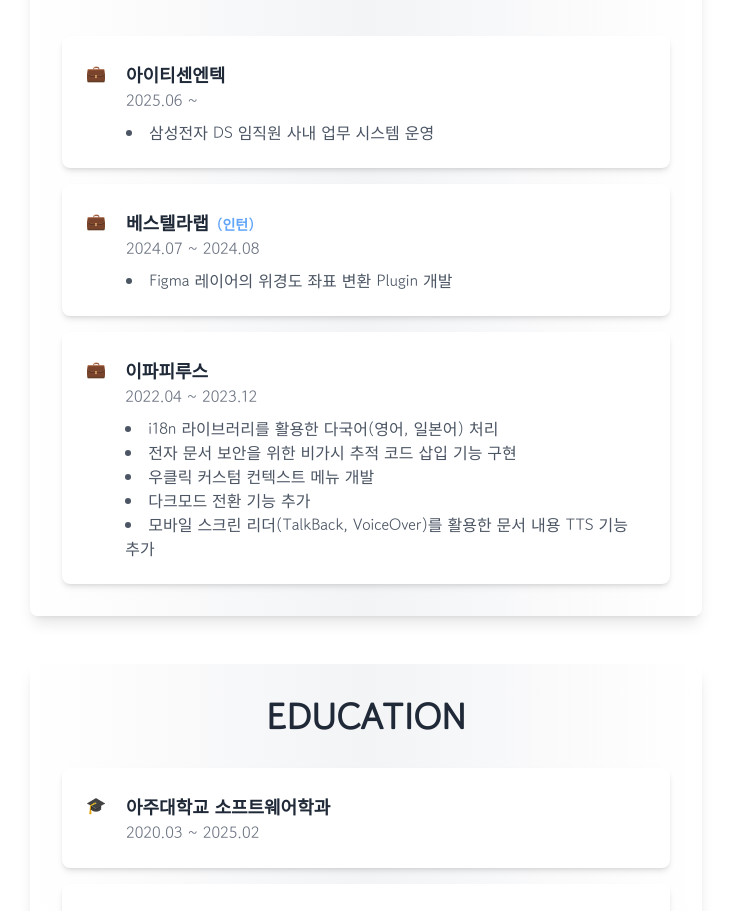
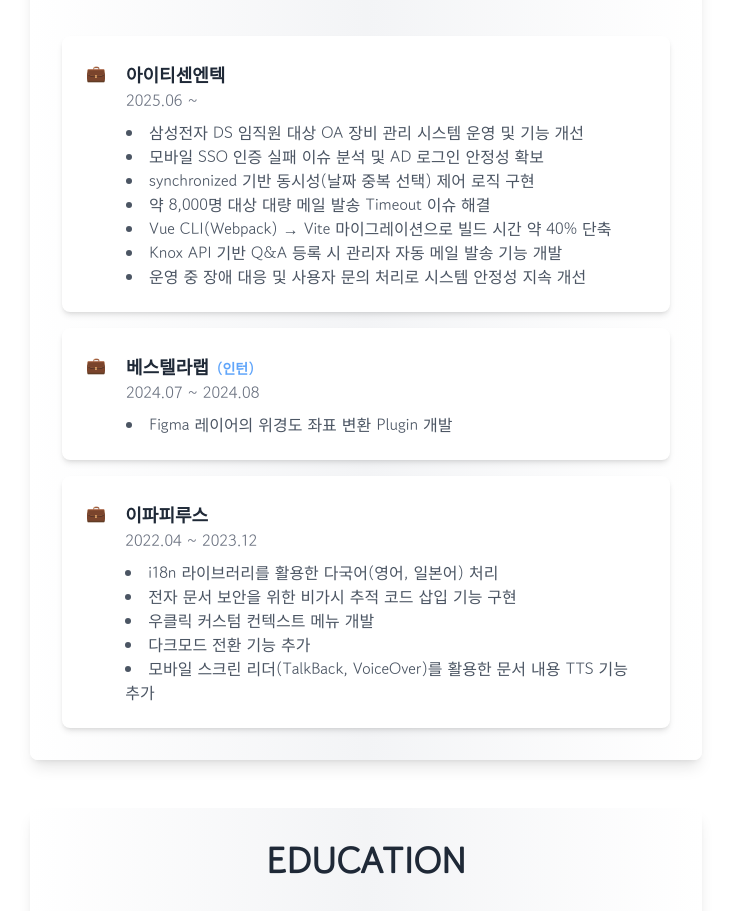
Before and after one commit to backbone94/next-portfolio, a Next.js app: page / in a window 1280 px wide. Shown: the part 833-1744 px from the top of the page, without its empty margins (274-1005 px from the left). Built offline with nearby package versions, Linux system fonts and the light colour scheme; a web font is replaced by a local one.

Commit message:
chore: Experience 구체적으로 작성

```diff
--- a/app/components/Experience.tsx
+++ b/app/components/Experience.tsx
@@ -5,7 +5,13 @@
       duration: '2025.06 ~',
       role: '정규직',
       tasks: [
-        '삼성전자 DS 임직원 사내 업무 시스템 운영',
+        '삼성전자 DS 임직원 대상 OA 장비 관리 시스템 운영 및 기능 개선',
+        '모바일 SSO 인증 실패 이슈 분석 및 AD 로그인 안정성 확보',
+        'synchronized 기반 동시성(날짜 중복 선택) 제어 로직 구현',
+        '약 8,000명 대상 대량 메일 발송 Timeout 이슈 해결',
+        'Vue CLI(Webpack) → Vite 마이그레이션으로 빌드 시간 약 40% 단축',
+        'Knox API 기반 Q&A 등록 시 관리자 자동 메일 발송 기능 개발',
+        '운영 중 장애 대응 및 사용자 문의 처리로 시스템 안정성 지속 개선'
       ]
     },
     {
```
